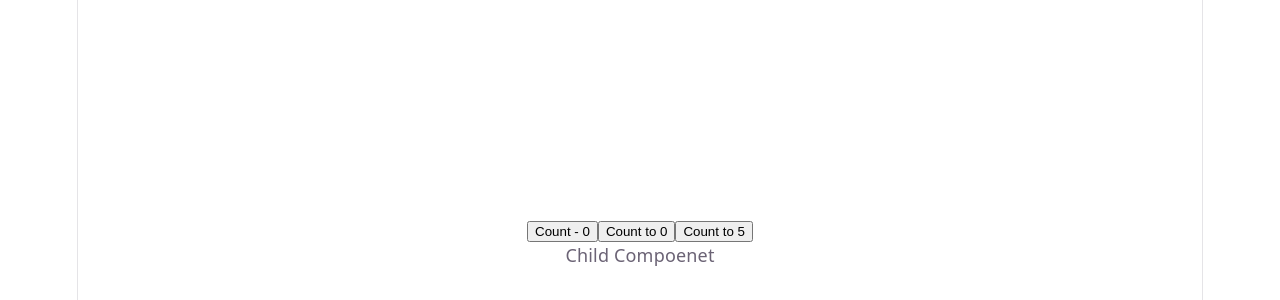
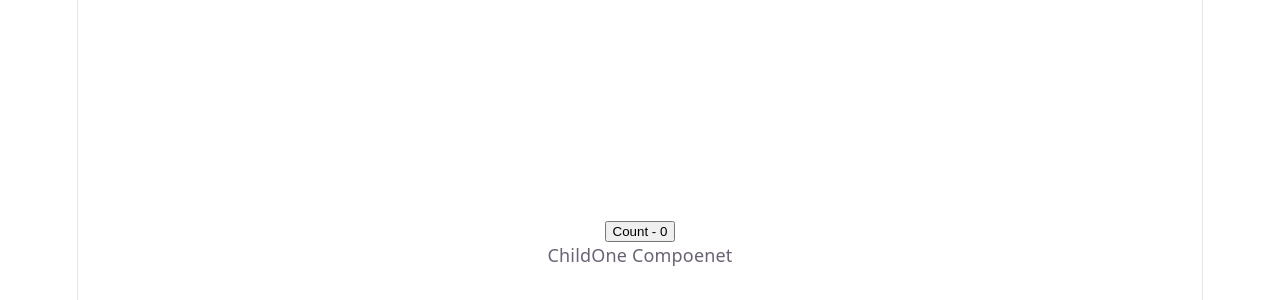
Before and after one commit to hazemmostafa99/react-render, a React (Vite) app: page / in a window 1280 px wide. Shown: the part 158-458 px from the top of the page. Built offline with nearby package versions, Linux system fonts and the light colour scheme.

Commit message:
Same Element Reference

```diff
--- a/src/App.tsx
+++ b/src/App.tsx
@@ -1,11 +1,14 @@
+import ParentOne from "./components/Optimization/ParentOne";
 import "./App.css";
-import Parent from "./components/Parent Child/Parent";
+import ChildOne from "./components/Optimization/ChildOne";
 
 function App() {
   return (
     <>
       <section id="center">
-        <Parent />
+        <ParentOne>
+          <ChildOne />
+        </ParentOne>
       </section>
     </>
   );
--- /dev/null
+++ b/src/components/Optimization/ChildOne.tsx
@@ -0,0 +1,6 @@
+function ChildOne() {
+  console.log("ChildOne Render");
+  return <div>ChildOne Compoenet</div>;
+}
+
+export default ChildOne;
--- /dev/null
+++ b/src/components/Optimization/ParentOne.tsx
@@ -0,0 +1,18 @@
+import { useState } from "react";
+
+function ParentOne({ children }: { children: React.ReactNode }) {
+  const [count, setCount] = useState(0);
+  // const [name, setName] = useState("hazem");
+  console.log("ParentOne Render");
+
+  return (
+    <div>
+      <button onClick={() => setCount((prev) => prev + 1)}>
+        Count - {count}
+      </button>
+      {children}
+    </div>
+  );
+}
+
+export default ParentOne;
```
